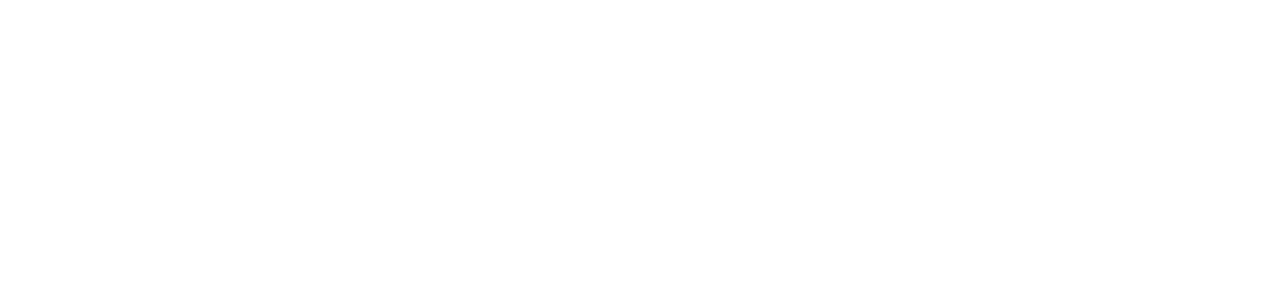
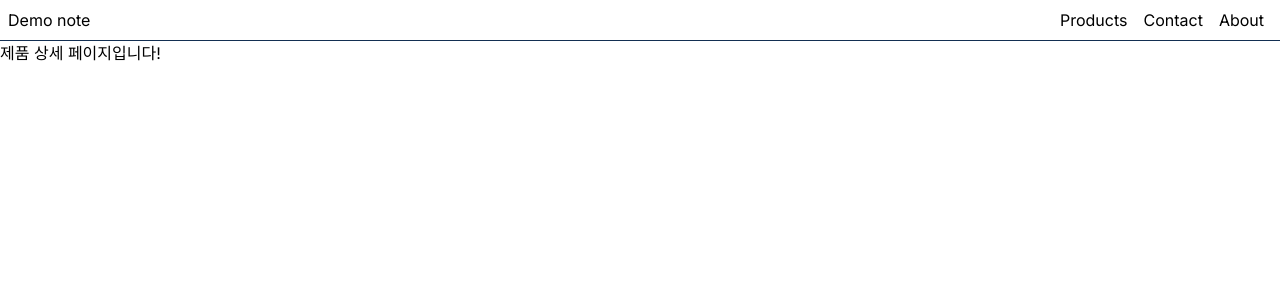
Before and after one commit to heyyyoon/note_nextjs, a Next.js app: page /products in a window 1280 px wide. Shown: the top 300 px of the page. Built offline with nearby package versions, Linux system fonts and the light colour scheme.

Commit message:
layout basic

```diff
--- /dev/null
+++ b/src/app/layout.module.css
@@ -0,0 +1,11 @@
+.header {
+  display: flex;
+  justify-content: space-between;
+  align-items: center;
+  padding: 8px;
+  border-bottom: 1px solid #132f52;
+}
+
+.nav a {
+  padding: 0px 8px;
+}
--- a/src/app/layout.tsx
+++ b/src/app/layout.tsx
@@ -1,6 +1,7 @@
 import type { Metadata } from 'next'
 import { Inter } from 'next/font/google'
 import './globals.css'
+import styles from './layout.module.css';
 
 const inter = Inter({ subsets: ['latin'] })
 
@@ -16,7 +17,17 @@ export default function RootLayout({
 }) {
   return (
     <html lang="en">
-      <body className={inter.className}>{children}</body>
+      <body className={inter.className}>
+        <header className={styles.header}>
+          <h1>Demo note</h1>
+          <nav className={styles.nav}>
+            <a href="">Products</a>
+            <a href="">Contact</a>
+            <a href="">About</a>
+          </nav>
+        </header>
+        {children}
+      </body>
     </html>
   )
 }
--- a/src/app/page.tsx
+++ b/src/app/page.tsx
@@ -1,5 +1,8 @@
 import Image from 'next/image'
+import { notFound } from 'next/navigation'
+
 
 export default function Home() {
+  notFound();
   return <h1>메인 페이지입니다.</h1>
 }
--- a/src/app/products/page.tsx
+++ b/src/app/products/page.tsx
@@ -1,7 +1,3 @@
 export default function ProductsPage() {
-  return (
-    <div>
-
-    </div>
-  );
+  return <h1>제품 상세 페이지입니다!</h1>;
 }
```
